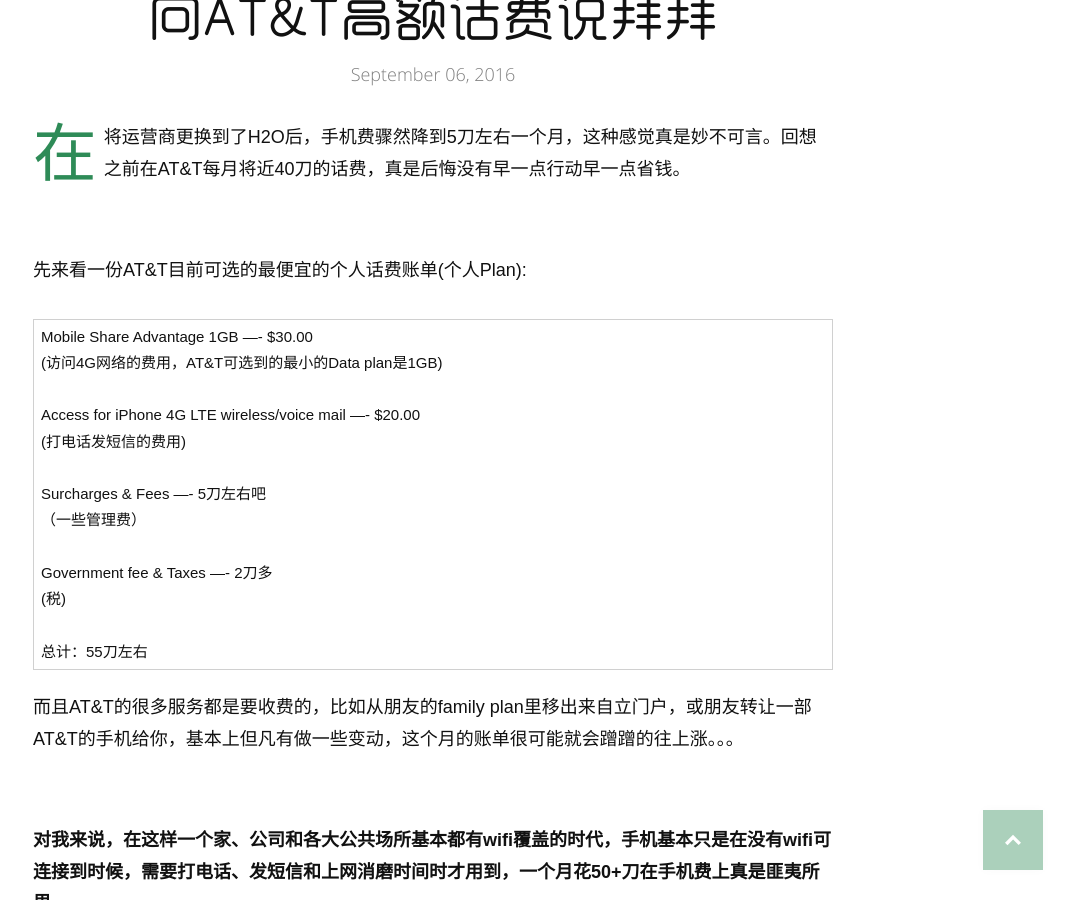
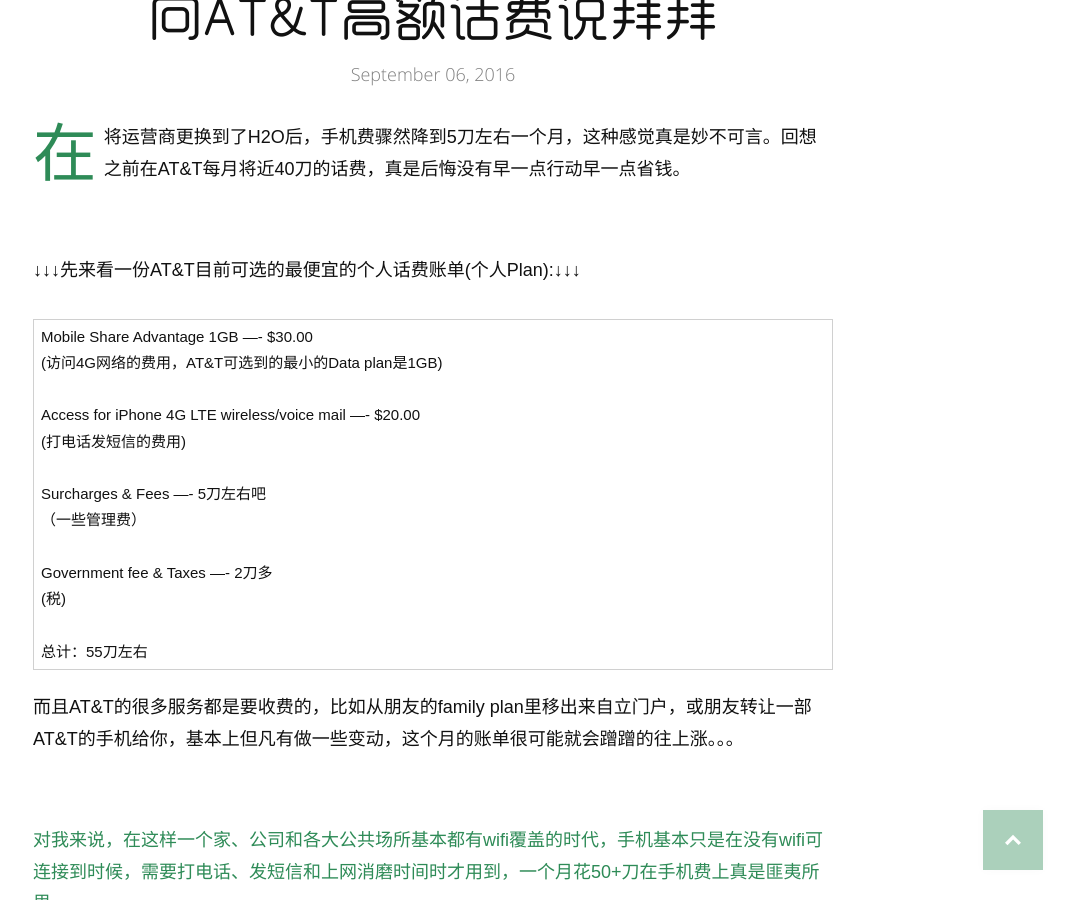
Before and after one commit to wolfwifee/wolfwifee.github.com, a Jekyll site: the page built from _posts/2016-09-06-transfer-from-att-to-h2o.md, in a window 1280 px wide and 900 px high, scrolled down 316 px. Shown: the whole window, without its empty margins (207-1280 px from the left). Built offline with Jekyll 4.4.1, drawn with Linux system fonts in a browser that asks for light colours; nearby versions of some CDN libraries; some web fonts are replaced; comment, search, counter and statistics services are not loaded.

Commit message:
Update 2016-09-06-transfer-from-att-to-h2o.md

```diff
--- a/_posts/2016-09-06-transfer-from-att-to-h2o.md
+++ b/_posts/2016-09-06-transfer-from-att-to-h2o.md
@@ -14,7 +14,7 @@
 
 <p style="margin-bottom:70px"></p>
 
-先来看一份AT&T目前可选的最便宜的个人话费账单(个人Plan):
+↓↓↓先来看一份AT&T目前可选的最便宜的个人话费账单(个人Plan):↓↓↓
 
 | Mobile Share Advantage 1GB  ---- $30.00<br>(访问4G网络的费用，AT&T可选到的最小的Data plan是1GB)<br><br>Access for iPhone 4G LTE wireless/voice mail    ---- $20.00<br>(打电话发短信的费用)<br><br>Surcharges & Fees  ---- 5刀左右吧<br>（一些管理费）<br><br>Government fee & Taxes   ---- 2刀多<br>(税)<br><br>总计：55刀左右 |
 
@@ -22,7 +22,7 @@
 
 <p style="margin-bottom:70px"></p>
 
-**对我来说，在这样一个家、公司和各大公共场所基本都有wifi覆盖的时代，手机基本只是在没有wifi可连接到时候，需要打电话、发短信和上网消磨时间时才用到，一个月花50+刀在手机费上真是匪夷所思。**
+<span style="color:#2e8b57">对我来说，在这样一个家、公司和各大公共场所基本都有wifi覆盖的时代，手机基本只是在没有wifi可连接到时候，需要打电话、发短信和上网消磨时间时才用到，一个月花50+刀在手机费上真是匪夷所思。</span>
 
 <p style="margin-bottom:70px"></p>
 
@@ -30,7 +30,7 @@
 
 <p style="margin-bottom:70px"></p>
 
-但是，Family Plan也意味着：
+**但是，Family Plan也意味着：**
 
 1)  如果你是Family Plan的组建者(Primary Holder)，那么你是账单的负责人，AT&T只负责向你收钱，你则自己负责向Plan下的其他成员收钱。如果有人要离开或者加入，都要由你进行操作。比如某个月有人中途退出，或者Data使用超额了，导致话费上涨，你还要负责和大家多收钱，万一遇人不淑，碰到甩手走人的，只能自己担着。反正做Primary Holder事情是少不了的;
 
@@ -56,7 +56,7 @@
 
 当然，包月套餐H2O也是有的
 
-| 境内通话短信无限           | $30        | $35        | $40          | $50        | $60       |
+| 境内通话短信<br>无限           | $30        | $35        | $40          | $50        | $60       |
 | -----------------          | ---------- | -------    | ---------    | -------    |:----------:|
 | 4G/3G<br>网络流量              | 500MB | 500MB<br>用完后自动转换成2G网络<br>2G流量不限 | 3G<br>用完后自动转换成2G网络<br>2G流量不限 | 4G<br>用完后自动转换成2G网络<br>2G流量不限 | 4.5G<br>用完后自动转换成2G网络<br>2G流量不限 |
 | 与国际亲情无限量通话和短信 | 每月可设置最多10个国际亲情号码   | 每月可设置最多10个国际亲情号码   | 每月可设置最多10个国际亲情号码   | 每月可设置最多10个国际亲情号码   | 每月可设置最多10个国际亲情号码   |
```
